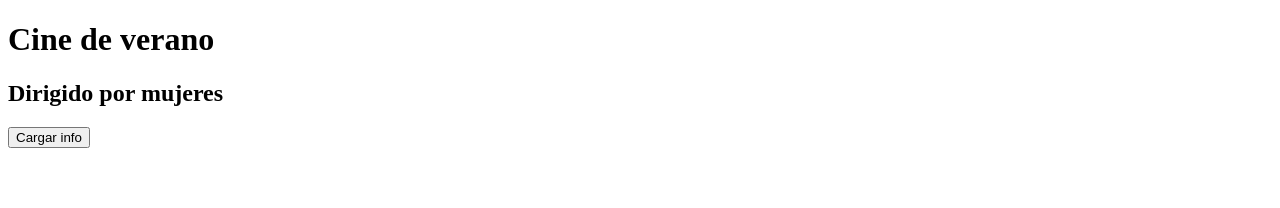
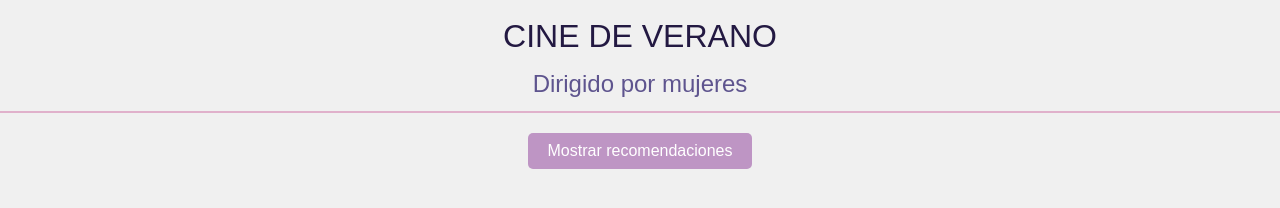
Before and after one commit to irinatiron/cine-de-verano-crud, a website: page src/index.html in a window 1280 px wide. Drawn offline with Linux system fonts and the light colour scheme.

Commit message:
new style.css

```diff
--- /dev/null
+++ b/src/css/style.css
@@ -0,0 +1,79 @@
+/* RESET CSS */
+* {
+    margin: 0;
+    padding: 0;
+    border: 0;
+    font-size: 100%;
+    font: inherit;
+}
+
+html {
+    overflow: auto;
+}
+
+body {
+    line-height: 1;
+    padding: 0 !important;
+
+}
+
+ol,
+ul {
+    list-style: none;
+}
+/* CUSTOM CSS */
+body {
+    font-family: Arial, sans-serif;
+    background-color: #f0f0f0;
+    color: #333;
+}
+header {
+    padding-top: 20px;
+    border-bottom: 2px solid #e0b1cb;
+}
+h1 {
+    font-size: 2em;
+    margin-bottom: 20px;
+    text-align: center;
+    color: #231942;
+    text-transform: uppercase;
+}
+h2 {
+    font-size: 1.5em;
+    margin-bottom: 15px;
+    text-align: center;
+    color: #5e548e;
+}
+button {
+    display: block;
+    margin: 20px auto;
+    padding: 10px 20px;
+    font-size: 1em;
+    background-color: #be95c4;
+    color: white;
+    border: none;
+    border-radius: 5px;
+    cursor: pointer;
+}
+section {
+    width: 100%;
+    display: flex;
+    flex-direction: row;
+    flex-wrap: wrap;
+    justify-content: center;
+}
+.movieCard {
+    width: 25%;
+    margin-bottom: 20px;
+    background-color: #f5f5f5;
+    border: 1px solid #be95c4;
+    border-radius: 5px;
+    box-shadow: 0 2px 5px rgba(0, 0, 0, 0.3);
+    padding: 30px;
+    overflow: hidden;
+    margin: 0 5px;
+}
+.moviePoster {
+    width: 100%;
+    margin-bottom: 10px;
+}
--- a/src/index.html
+++ b/src/index.html
@@ -2,14 +2,22 @@
 <html lang="en">
 <head>
     <meta charset="UTF-8">
+    <meta name="author" content="Irina Tiron">
     <meta name="viewport" content="width=device-width, initial-scale=1.0">
     <title>Cine de verano</title>
+    <link rel="stylesheet" href="css/style.css">
 </head>
 <body>
-    <h1>Cine de verano</h1>
-    <h2>Dirigido por mujeres</h2>
-    <button type="button" onclick="printMovies()">Cargar info</button>
+     <header>
+        <h1>Cine de verano</h1>
+        <h2>Dirigido por mujeres</h2>
+    </header>
+    <main>
+    <button type="button" onclick="printMovies()">Mostrar recomendaciones</button>
     <section></section>
+    </main>
+    <footer>
+    </footer>
     <script src="services.js"></script>
 </body>
 </html>
--- a/src/services.js
+++ b/src/services.js
@@ -16,8 +16,10 @@ async function printMovies() {
   const movies = await getMovies();
   const movieList = movies.map(movie => {
     return moviesContainer.innerHTML +=
-    `<h1>${movie.title}</h1>
-    <p>${movie.director}, ${movie.year}</p>`;
+    `<div class="movieCard">
+    <img src="${movie.poster}" alt="${movie.title}" class="moviePoster">
+    <h3>${movie.title} (${movie.enTitle})</i></h3>
+    <p>Directed by ${movie.director}, ${movie.year}</p></div>`;
   });
   return movieList;
 }
```
Also changed, not shown: server/db.json (+17 -3 lines).
